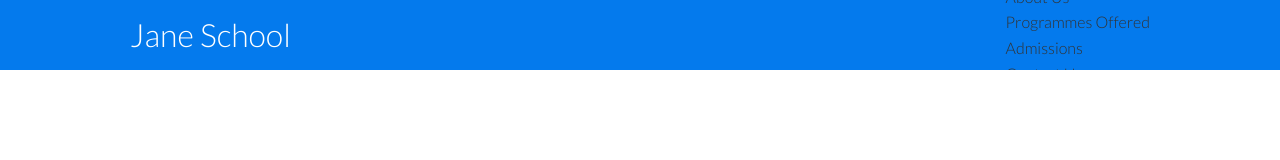
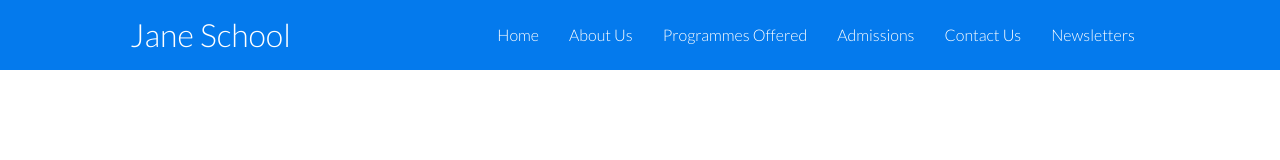
Before and after one commit to Leethestudent/Leethestudent, a plain HTML site: page index.html in a window 1280 px wide. Drawn offline with Linux system fonts and the light colour scheme.

Commit message:
Add styling elements to css

```diff
--- a/css/style.css
+++ b/css/style.css
@@ -42,6 +42,16 @@ img {
   height: 70px;
 }
 
+.navbar ul {
+  display: flex;
+}
+
+.navbar a {
+  color: #fff;
+  padding: 10px;
+  margin: 0 5px;
+}
+
 .navbar .flex {
   justify-content: space-between;
 }
```
